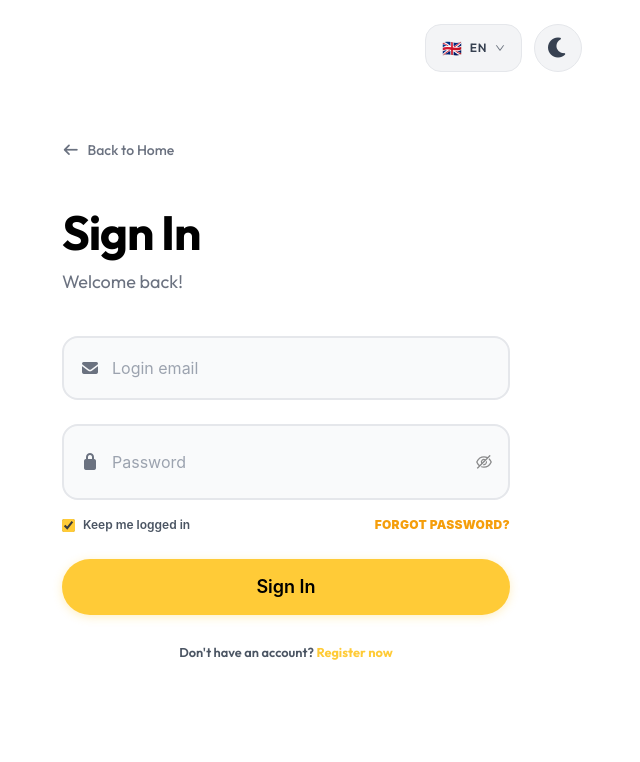
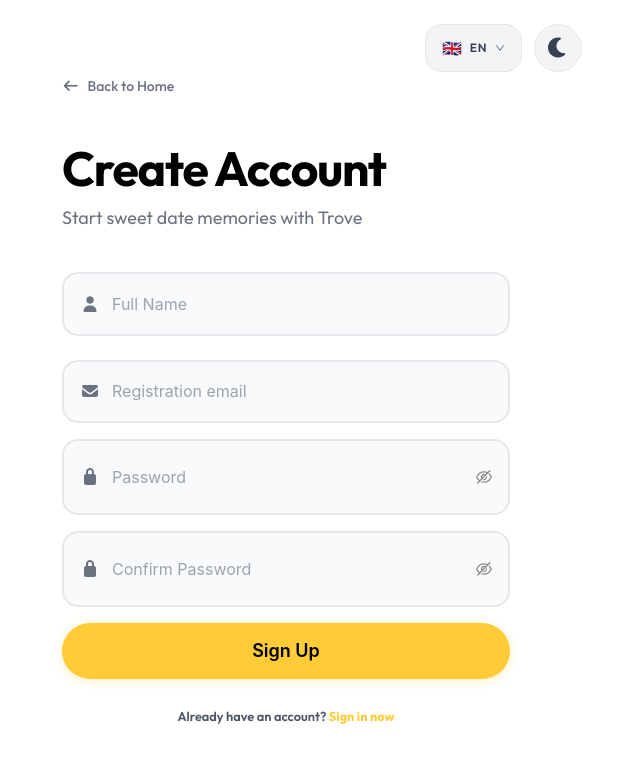
Before and after one commit to KLTN-12-2026/Nhom08, a React (Create React App) app in the folder FE/: page /register in a window 1280 px wide. Shown: the top 762 px of the page, without its empty margins (34-674 px from the left). Built offline with nearby package versions, Linux system fonts and the light colour scheme; no server answers.

Commit message:
update dk

```diff
--- a/FE/src/pages/Customer/CustomerAuth.tsx
+++ b/FE/src/pages/Customer/CustomerAuth.tsx
@@ -1,6 +1,6 @@
-import React, { useState } from "react";
+import React, { useState, useEffect } from "react";
 import { Form, Input, Button, message } from "antd";
-import { useNavigate, Link } from "react-router-dom";
+import { useNavigate, useLocation, Link } from "react-router-dom";
 import useCustomerStore from "../../stores/customerStore";
 import RepositoryManager from "../../data/repositoryManager";
 import useThemeStore from "../../stores/themeStore.ts";
@@ -9,12 +9,23 @@ import LanguageSwitcher from "../../components/LanguageSwitcher.tsx";
 
 export default function CustomerAuth() {
   const navigate = useNavigate();
+  const location = useLocation();
   const [loading, setLoading] = useState(false);
   const [isForgot, setIsForgot] = useState(false);
   const [forgotEmailSent, setForgotEmailSent] = useState(false);
-  const [isLogin, setIsLogin] = useState(true);
+  const [isLogin, setIsLogin] = useState(location.pathname !== "/register");
   const { theme, toggleTheme } = useThemeStore();
   const { t, currentLanguage } = useLanguageStore();
+
+  useEffect(() => {
+    if (location.pathname === "/register") {
+      setIsLogin(false);
+      setIsForgot(false);
+    } else if (location.pathname === "/login") {
+      setIsLogin(true);
+      setIsForgot(false);
+    }
+  }, [location.pathname]);
 
   const onFinishLogin = async (values: any) => {
     setLoading(true);
```
